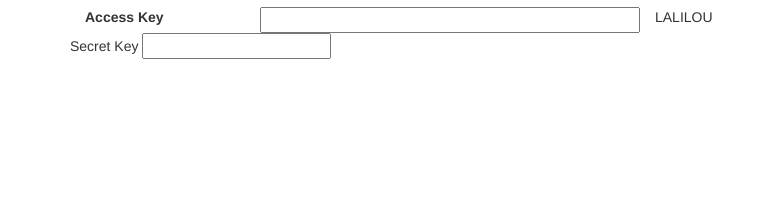
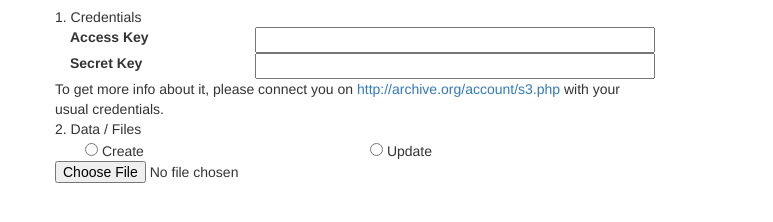
Before and after one commit to SciencesPoDRIS/iamassaccess, a website: page front/index.html in a window 1280 px wide. Shown: the part 116-338 px from the top of the page, without its empty margins (0-773 px from the left). Drawn offline with nearby package versions, Linux system fonts and the light colour scheme.

Commit message:
Less LALILOU, more serious

```diff
--- a/front/index.html
+++ b/front/index.html
@@ -16,17 +16,40 @@
     <div class="credentials container">
         <div class="column">
             <div class="col-md-6">
-                <div class="row">
-                    <label class="col-md-4">Access Key</label>
-                    <input type="text" name="AccessKey" value="" class="col-md-8">
+                <div class="row first">
+                    <div class="row subtitle">
+                        1. Credentials
+                    </div>
+                    <div class="row accesskey">
+                        <label class="col-md-4">Access Key</label>
+                        <input type="text" name="AccessKey" value="" class="col-md-8">
+                    </div>
+                    <div class="row secretkey">
+                        <label class="col-md-4">Secret Key</label>
+                        <input type="text" name="SecretKey" value="" class="col-md-8">
+                    </div>
+                    <div class="row description">
+                        To get more info about it, please connect you on <a href="http://archive.org/account/s3.php" target="_blank">http://archive.org/account/s3.php</a> with your usual credentials.
+                    </div>
                 </div>
-                <div class="row">
-                    <div>Secret Key <input type="text" name="SecretKey" value=""></div>
+                <div class="row second">
+                    <div class="row subtitle">
+                        2. Data / Files
+                    </div>
+                    <div class="column action">
+                        <div class="col-md-6">
+                            <input type="radio" name="action" value="create"> Create
+                        </div>
+                        <div class="col-md-6">
+                            <input type="radio" name="action" value="update"> Update
+                        </div>
+                    </div>
+                    <div class="row">
+                        <input type="file" name="fileToUpload" id="fileToUpload">
+                    </div>
                 </div>
             </div>
-            <div class="col-md-6">
-                LALILOU
-            </div>
+            <div class="col-md-6"></div>
         </div>
     </div>
 </body>
```
